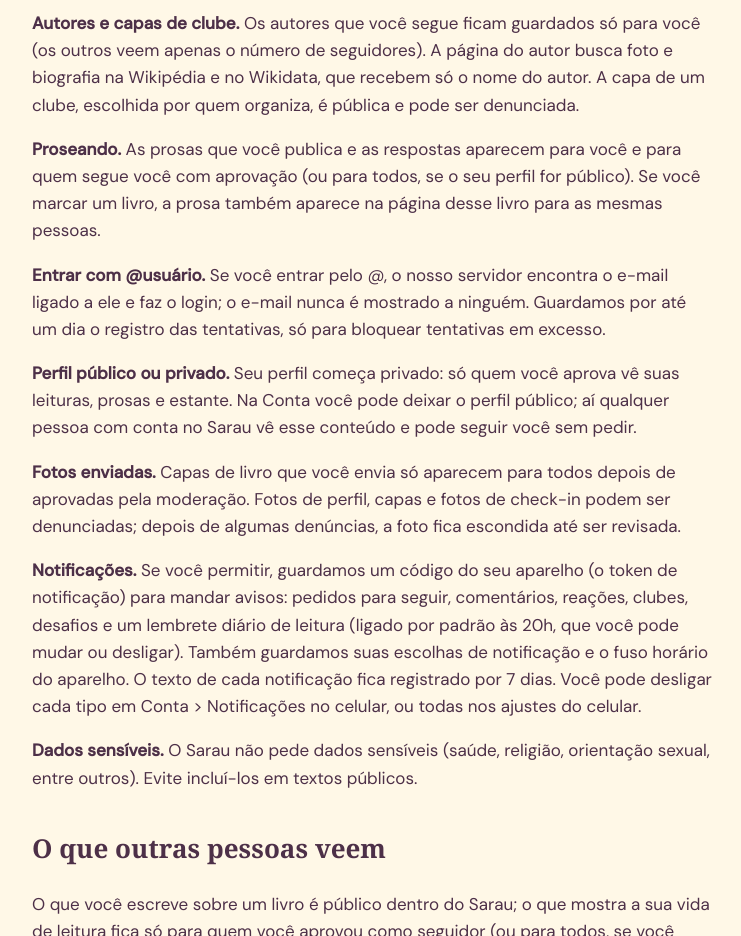
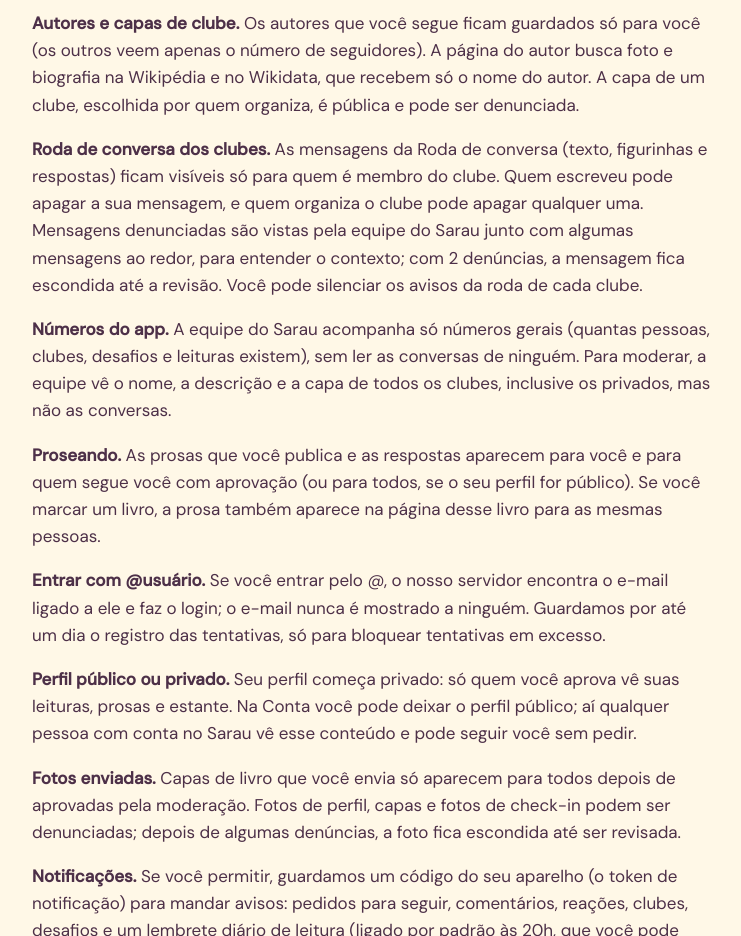
Before and after one commit to Netalianne/sarau-site, a plain HTML site: page privacidade.html in a window 1280 px wide. Shown: the part 3120-4056 px from the top of the page, without its empty margins (268-1009 px from the left). Drawn offline with Linux system fonts and the light colour scheme; a web font is replaced by a local one.

Commit message:
Add files via upload

```diff
--- a/privacidade.html
+++ b/privacidade.html
@@ -41,6 +41,8 @@
 <p><strong>Desafios e mural de check-in.</strong> No ranking, o grupo vê o seu nome e quantos dias você pontuou. Quando você registra uma leitura durante um Desafio de Check-in, ela aparece no mural daquele desafio como o seu check-in do dia, com o livro e quantas páginas você leu (se o livro estiver escondido do seu perfil, aparece só que você leu). Você pode adicionar fotos e uma legenda, ou tirar o cartão do mural. Só quem participa daquele desafio vê os posts, as fotos, as curtidas e os comentários. As fotos ficam guardadas de forma privada, sem link público, até você apagá-las ou quem organiza apagar o desafio. Evite mostrar rosto de outras pessoas, endereço ou documentos nas fotos.</p>
 <p><strong>Estatísticas e compatibilidade.</strong> Suas estatísticas e a sua retrospectiva são calculadas a partir da sua estante e dos seus registros, e só você vê (a não ser que compartilhe o card). A compatibilidade literária só aparece para quem já pode ver o seu perfil e quando a sua estante está visível: mostra a porcentagem e os livros, gêneros e autores em comum, nunca as páginas.</p>
 <p><strong>Autores e capas de clube.</strong> Os autores que você segue ficam guardados só para você (os outros veem apenas o número de seguidores). A página do autor busca foto e biografia na Wikipédia e no Wikidata, que recebem só o nome do autor. A capa de um clube, escolhida por quem organiza, é pública e pode ser denunciada.</p>
+<p><strong>Roda de conversa dos clubes.</strong> As mensagens da Roda de conversa (texto, figurinhas e respostas) ficam visíveis só para quem é membro do clube. Quem escreveu pode apagar a sua mensagem, e quem organiza o clube pode apagar qualquer uma. Mensagens denunciadas são vistas pela equipe do Sarau junto com algumas mensagens ao redor, para entender o contexto; com 2 denúncias, a mensagem fica escondida até a revisão. Você pode silenciar os avisos da roda de cada clube.</p>
+<p><strong>Números do app.</strong> A equipe do Sarau acompanha só números gerais (quantas pessoas, clubes, desafios e leituras existem), sem ler as conversas de ninguém. Para moderar, a equipe vê o nome, a descrição e a capa de todos os clubes, inclusive os privados, mas não as conversas.</p>
 <p><strong>Proseando.</strong> As prosas que você publica e as respostas aparecem para você e para quem segue você com aprovação (ou para todos, se o seu perfil for público). Se você marcar um livro, a prosa também aparece na página desse livro para as mesmas pessoas.</p>
 <p><strong>Entrar com @usuário.</strong> Se você entrar pelo @, o nosso servidor encontra o e-mail ligado a ele e faz o login; o e-mail nunca é mostrado a ninguém. Guardamos por até um dia o registro das tentativas, só para bloquear tentativas em excesso.</p>
 <p><strong>Perfil público ou privado.</strong> Seu perfil começa privado: só quem você aprova vê suas leituras, prosas e estante. Na Conta você pode deixar o perfil público; aí qualquer pessoa com conta no Sarau vê esse conteúdo e pode seguir você sem pedir.</p>
```
